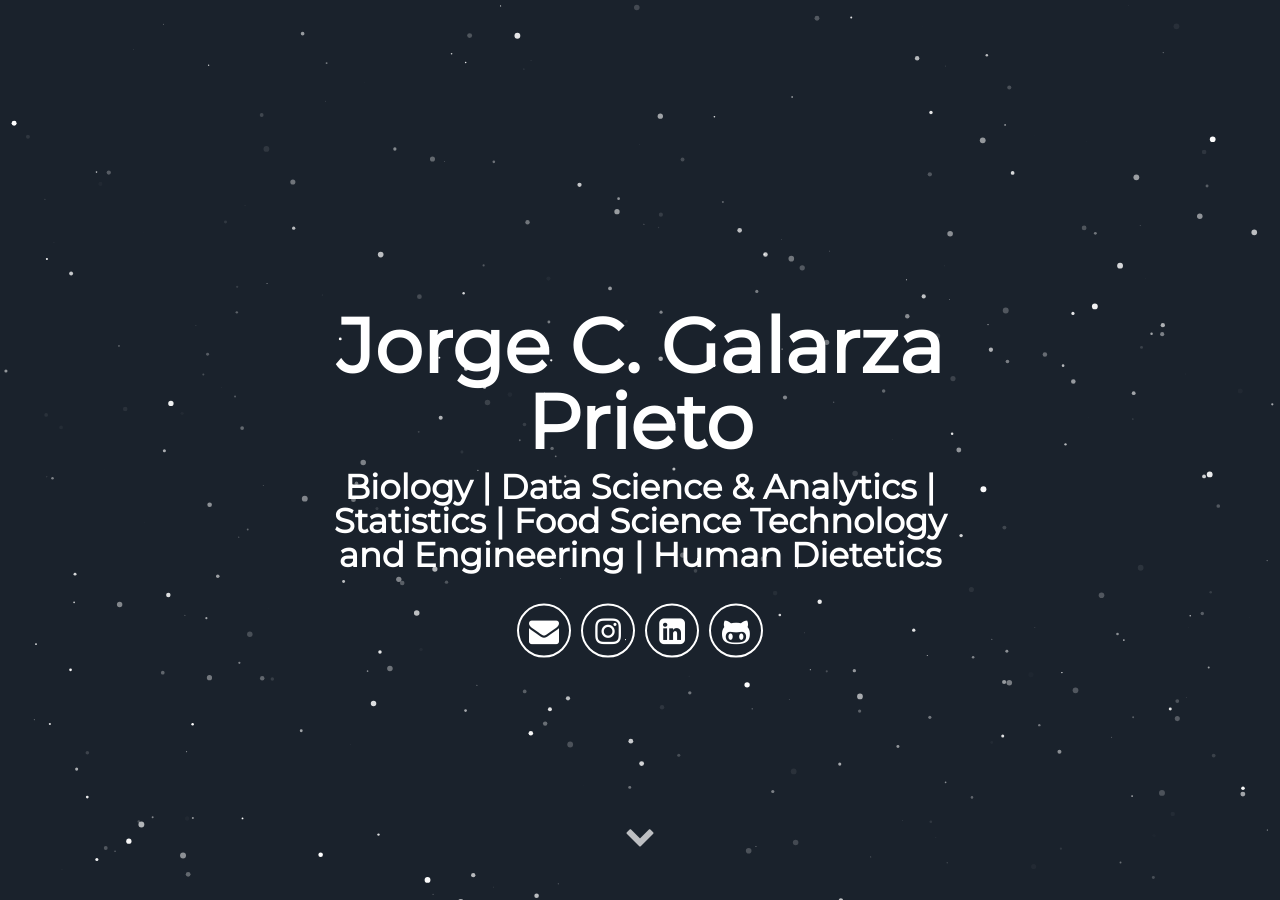
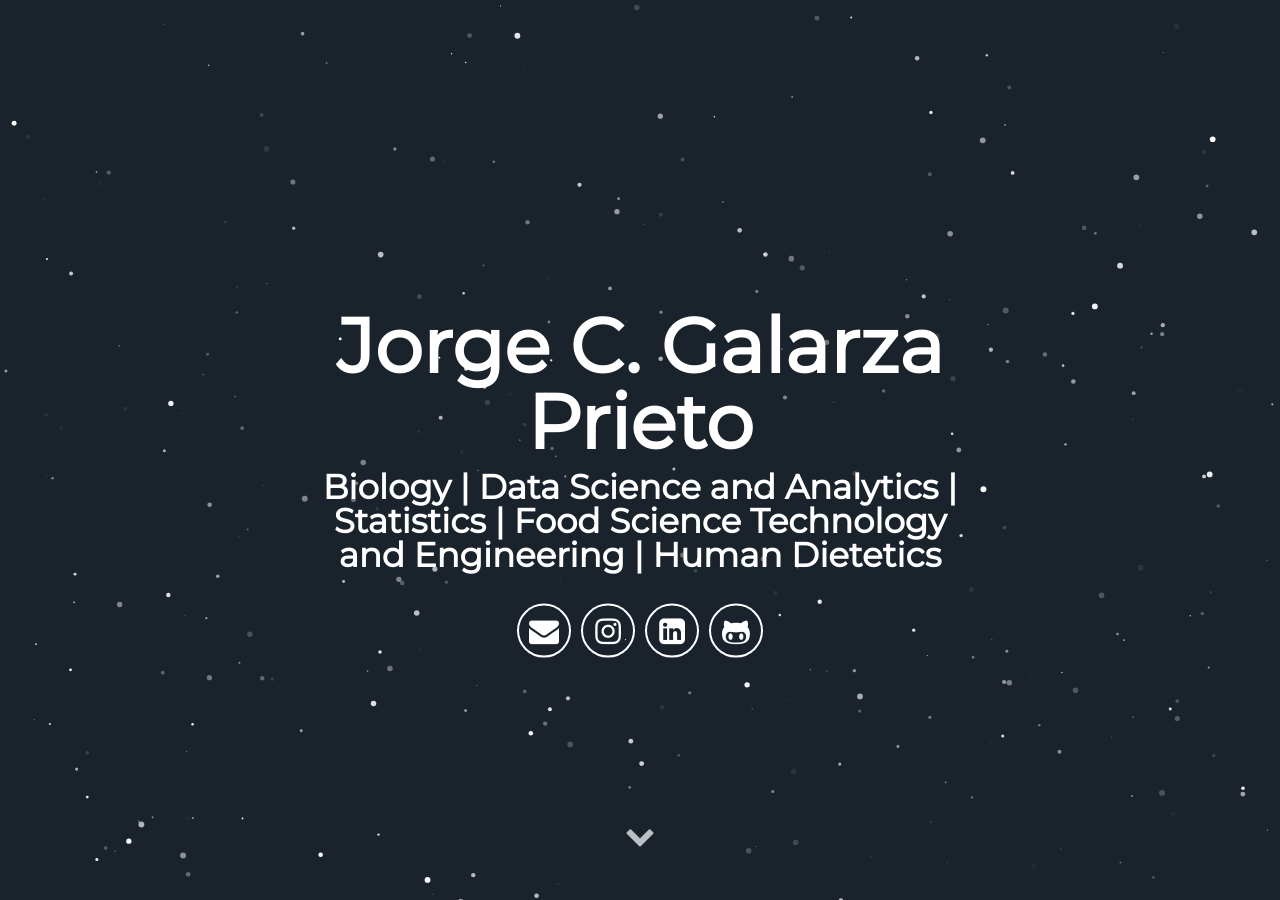
Before and after one commit to jorgegalarza1/jorgegalarza1.github.io, a Jekyll site: the page built from index.html, in a window 1280 px wide and 900 px high. Built offline with Jekyll 4.4.1, drawn with Linux system fonts in a browser that asks for light colours; some web fonts are replaced.

Commit message:
Update _config.yml

```diff
--- a/_config.yml
+++ b/_config.yml
@@ -7,7 +7,7 @@ description: Jekyll Theme Minimal Resume
 # User settings
 username: Jorge C. Galarza Prieto
 user_description: Coming soon...
-user_title: Biology | Data Science & Analytics | Statistics | Food Science Technology and Engineering | Human Dietetics
+user_title: Biology | Data Science and Analytics | Statistics | Food Science Technology and Engineering | Human Dietetics
 email: jorge_galarza_1@outlook.com
 # twitter_username: lorem_ipsum
 instagram_username: jc.galarza
```
